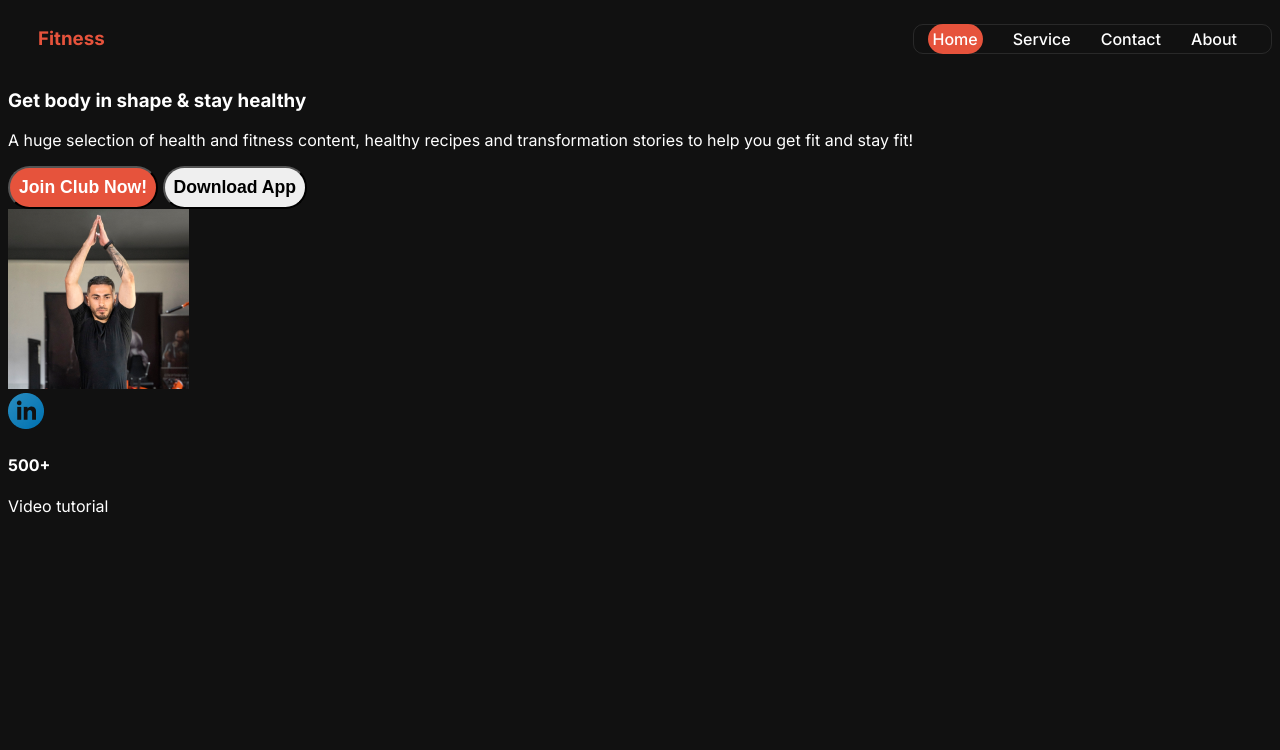
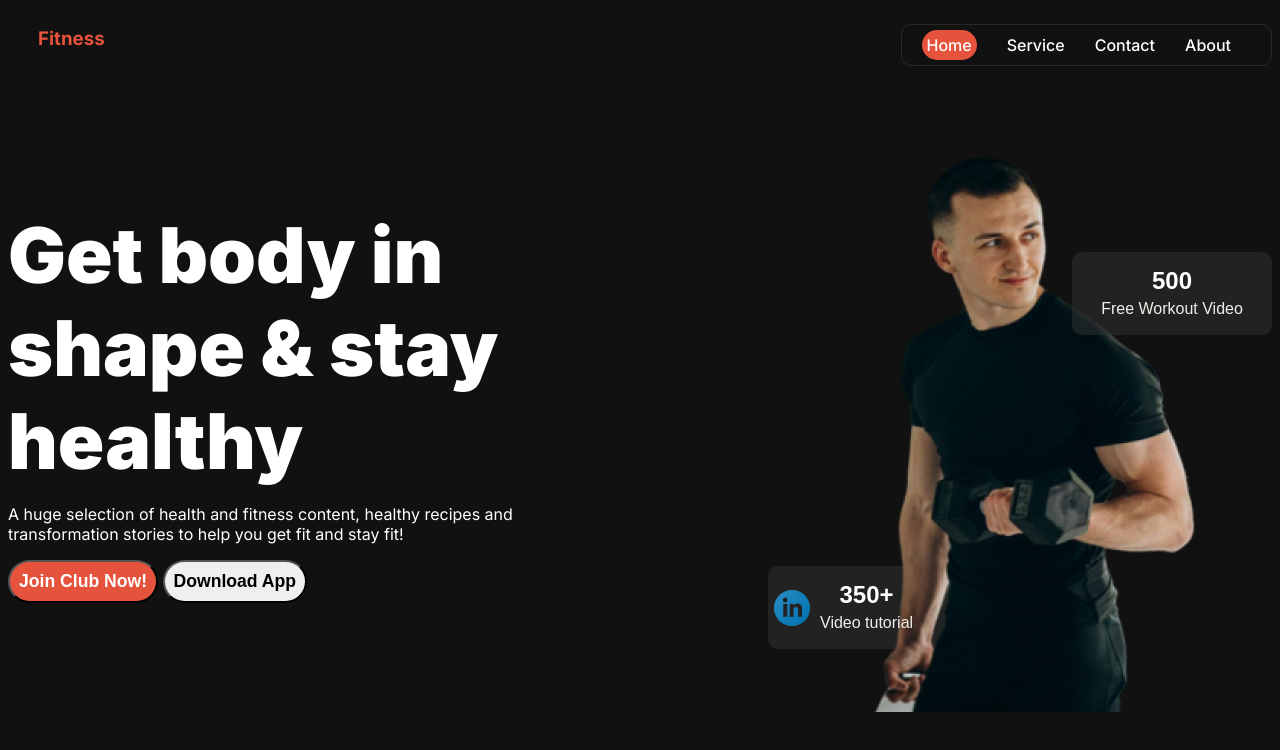
Before and after one commit to sabbirhossen1/B10A2-versatile-ui-website, a plain HTML site: page index.html in a window 1280 px wide. Drawn offline with Linux system fonts and the light colour scheme.

Commit message:
added total header

```diff
--- a/index.html
+++ b/index.html
@@ -18,24 +18,37 @@
                 <li><a href="" class="nav-item">About</a></li>
             </ul>
         </nav>
+        <section class="banner">
             <div class="banner-continer">
                 <div class="banner-item">
-                <h3 class="banner-title">Get body in shape & stay healthy</h3>
-                <p class="banner-description">A huge selection of health and fitness content, healthy recipes and transformation stories to help
+                    <h3 class="banner-title">Get body in <br>shape & stay <br>healthy</h3>
+                    <p class="banner-description">A huge selection of health and fitness content, healthy recipes and <br>
+                        transformation stories to help
                         you get fit and stay fit!</p>
                     <button class=" btn-primary">Join Club Now!</button>
                     <button class="btn-primary2">Download App</button>
                 </div>
+                <div class=" banner-img display-flex">
                     <div>
-                <img src="images/image 2.png" alt="">
+                        <img src="images/Images 2.png" alt="">
+                        <button class="btn-video">
+                            <img src="images/linkedin-icon 1.png" alt="">
                             <div>
-                    <img src="images/linkedin-icon 1.png" alt="">
-                    <h4>500+</h4>
-                    <p>Video tutorial</p>
+                            <h4 class="btn-title">350+</h4>
+                            <p class="btn-description">Video tutorial</p>
                             </div>
+                        </button>
+                    </div>
+                    <div>
+                        <button class="btn-free-video">
+                            <h4 class="btn-title">500</h4>
+                            <p class="btn-description">Free Workout Video</p>
+                        </button>
                     </div>
 
                 </div>
+            </div>
+        </section>
     </header>
     <main>
 
--- a/styles/fitnes.css
+++ b/styles/fitnes.css
@@ -39,10 +39,10 @@
   }
   .nav-link{
     list-style: none;
-    max-width: 450px;
+    max-width: 100%;
     border: 1px solid #FFFFFF1A;
     border-radius: 10px;
-    padding: 4px;
+    padding: 10px;
     align-items: center;
     justify-content: space-between;
   }
@@ -63,3 +63,63 @@
   .display-flex{
     display: flex;
   }
+  .banner{
+    max-width: 1400px;
+    margin:50px auto;
+
+
+  }
+
+  .banner-continer{
+    display: flex;
+    justify-content: space-between;
+
+  }
+  .banner-item{
+    width: 50%;
+  }
+  .banner-title{
+    font-size: 4.8rem;
+    font-weight: 900;
+    margin-bottom: 0px;
+  }
+  .banner-description{
+    font-size: 1rem;
+    font-weight: 400;
+  }
+  .btn-video{
+    width: 200px;
+    display: flex;
+    align-items: center;
+    border-radius: 10px;
+  background-color:rgba(48, 48, 48, 0.54);
+  color: #FFFFFF;
+  border: none;
+  gap: 10px;
+  margin-top: -150px;
+  margin-left: -100px;
+  width: 206px;
+  }
+  .btn-title{
+    font-weight: 900;
+    font-size:1.5rem ;
+    margin-bottom: 5px;
+    margin-top: 14px;
+  }
+  .btn-description{
+    font-size: 1rem;
+    font-weight: 400;
+    color: #EFEDE8;
+    margin-top: 0px;
+
+  }
+  .btn-free-video{
+    width: 200px;
+    align-items: center;
+    border-radius: 10px;
+  background-color:rgba(48, 48, 48, 0.54);
+  color: #FFFFFF;
+  border: none;
+  margin-left: -145px;
+  margin-top: 120px;
+  }
```
Lines whose indentation alone changed are shown as unchanged.
